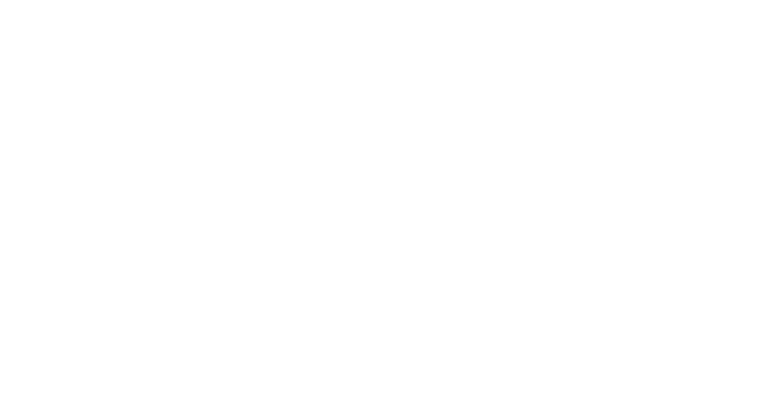
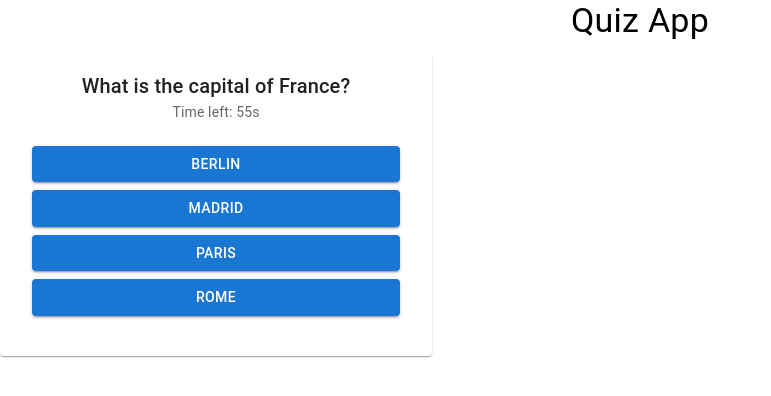
Before and after one commit to WebDeveloper333-666-999/Quiz_App, a React (Create React App) app: page / in a window 1280 px wide. Shown: the top 396 px of the page, without its empty margins (0-771 px from the left). Built offline with nearby package versions, Linux system fonts and the light colour scheme.

Commit message:
added Quiz component

```diff
--- a/src/App.js
+++ b/src/App.js
@@ -1,10 +1,10 @@
 import './App.css';
-import Body from './container/body/body';
+import Quiz from './container/quiz/quiz';
 
 function App() {
   return (
     <div className="App">
-      <Body />
+      <Quiz />
     </div>
   );
 }
--- a/src/container/body/body.js
+++ /dev/null
@@ -1,11 +0,0 @@
-import './body.css';
-
-function Body() {
-  return (
-    <div className="body-container">
-
-    </div>
-  );
-}
-
-export default Body;
--- /dev/null
+++ b/src/container/quiz/quiz.js
@@ -0,0 +1,108 @@
+import React, { useState, useEffect } from "react";
+import { create } from "zustand";
+import { Button, Card, CardContent, Typography } from "@mui/material";
+
+const useQuizStore = create((set) => ({
+  score: 0,
+  incrementScore: () => set((state) => ({ score: state.score + 1 })),
+  decrementScore: () => set((state) => ({ score: state.score - 1 })),
+  resetScore: () => set({ score: 0 }),
+}));
+
+const quizData = [
+  {
+    question: "What is the capital of France?",
+    options: ["Berlin", "Madrid", "Paris", "Rome"],
+    answer: "Paris",
+  },
+  {
+    question: "What is 5 + 3?",
+    options: ["5", "8", "12", "15"],
+    answer: "8",
+  },
+  {
+    question: "Which planet is known as the Red Planet?",
+    options: ["Earth", "Mars", "Jupiter", "Venus"],
+    answer: "Mars",
+  },
+];
+
+const Quiz = () => {
+  const [currentQuestion, setCurrentQuestion] = useState(0);
+  const [selectedAnswer, setSelectedAnswer] = useState(null);
+  const [showResult, setShowResult] = useState(false);
+  const [timer, setTimer] = useState(60);
+  const { score, incrementScore, decrementScore, resetScore } = useQuizStore();
+
+  useEffect(() => {
+    if (timer > 0) {
+      const countdown = setTimeout(() => setTimer(timer - 1), 1000);
+      return () => clearTimeout(countdown);
+    } else {
+      decrementScore();
+      nextQuestion();
+    }
+  }, [timer]);
+
+  const handleAnswer = (option) => {
+    setSelectedAnswer(option);
+    if (option === quizData[currentQuestion].answer) {
+      incrementScore();
+    }
+    setTimeout(nextQuestion, 1000);
+  };
+
+  const nextQuestion = () => {
+    if (currentQuestion < quizData.length - 1) {
+      setCurrentQuestion(currentQuestion + 1);
+      setSelectedAnswer(null);
+      setTimer(60);
+    } else {
+      setShowResult(true);
+    }
+  };
+
+  const restartQuiz = () => {
+    setCurrentQuestion(0);
+    setSelectedAnswer(null);
+    setShowResult(false);
+    setTimer(60);
+    resetScore();
+  };
+
+  if (showResult) {
+    return (
+      <div className="text-center">
+        <Typography variant="h4">Quiz Completed!</Typography>
+        <Typography variant="h5">Your Score: {score}</Typography>
+        <Button variant="contained" color="primary" onClick={restartQuiz} sx={{ mt: 2 }}>Restart Quiz</Button>
+      </div>
+    );
+  }
+
+  return (
+    <div className="flex flex-col items-center">
+      <Typography variant="h4" gutterBottom>Quiz App</Typography>
+      <Card sx={{ width: 400, p: 2, textAlign: 'center' }}>
+        <Typography variant="h6">{quizData[currentQuestion].question}</Typography>
+        <Typography variant="body2" color="text.secondary">Time left: {timer}s</Typography>
+        <CardContent>
+          {quizData[currentQuestion].options.map((option) => (
+            <Button
+              key={option}
+              variant="contained"
+              fullWidth
+              sx={{ mt: 1, bgcolor: selectedAnswer ? (option === quizData[currentQuestion].answer ? "green" : selectedAnswer === option ? "red" : "") : "primary" }}
+              onClick={() => handleAnswer(option)}
+              disabled={selectedAnswer}
+            >
+              {option}
+            </Button>
+          ))}
+        </CardContent>
+      </Card>
+    </div>
+  );
+};
+
+export default Quiz;
```
Also changed, not shown: package.json (+6 -1 lines), src/components/customButton/customButton.js (+11 -0 lines), src/components/customButton/customButton.css (added), src/container/quiz/quiz.css (added), 1 other file (tests, documents, lock files or other folders).
